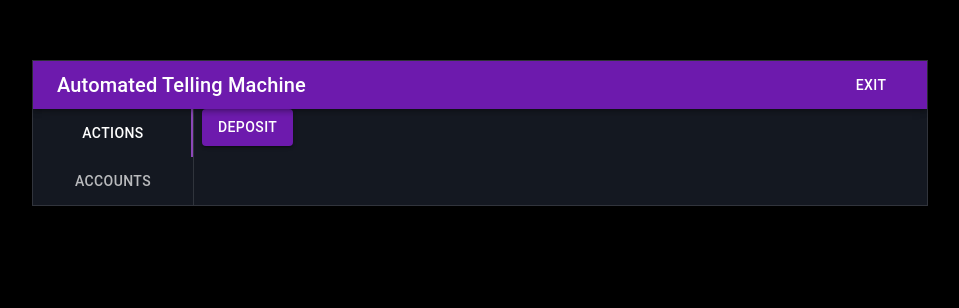
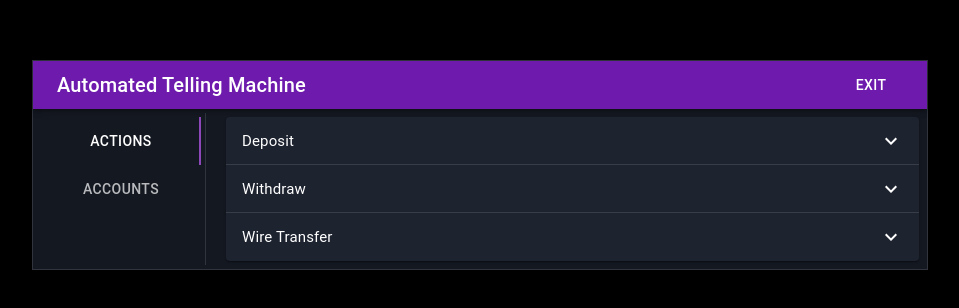
Before and after one commit to davidjyee/atm-react-ui, a React (Create React App) app: page /#/actions in a window 1280 px wide. Shown: the part 132-440 px from the top of the page, without its empty margins (160-1119 px from the left). Built offline with nearby package versions, Linux system fonts and the light colour scheme.

Commit message:
Added accordion for action page

```diff
--- a/package.json
+++ b/package.json
@@ -3,6 +3,7 @@
   "version": "0.1.0",
   "dependencies": {
     "@material-ui/core": "^4.11.4",
+    "@material-ui/icons": "^4.11.2",
     "@types/jest": "^26.0.15",
     "@types/node": "^12.0.0",
     "@types/react": "^16.9.53",
--- a/src/App.tsx
+++ b/src/App.tsx
@@ -22,6 +22,7 @@ const theme = createMuiTheme({
     },
     background: {
       default: '#141821',
+      paper: '#1e2330',
     },
   },
 });
--- a/src/components/Layout.tsx
+++ b/src/components/Layout.tsx
@@ -23,12 +23,20 @@ interface LayoutProps {
 
 const useStyles = makeStyles((theme: Theme) => ({
   root: {
-    'background-color': theme.palette.background.default,
+    backgroundColor: theme.palette.background.default,
     margin: '15%',
     border: `1px solid ${theme.palette.divider}`,
   },
   title: {
     flexGrow: 1,
+  },
+  navigation: {
+    borderRight: `1px solid ${theme.palette.divider}`,
+    margin: theme.spacing(1),
+  },
+  content: {
+    flexGrow: 1,
+    margin: theme.spacing(1),
   },
 }));
 
@@ -52,10 +60,12 @@ export default function Layout(props: LayoutProps) {
             </Toolbar>
           </AppBar>
           <Grid container spacing={1}>
-            <Grid item>
+            <Grid item className={classes.navigation}>
               <Navigation />
             </Grid>
-            <Grid item>{props.children}</Grid>
+            <Grid item className={classes.content}>
+              {props.children}
+            </Grid>
           </Grid>
         </div>
       </Fade>
--- a/src/components/Navigation.tsx
+++ b/src/components/Navigation.tsx
@@ -1,28 +1,19 @@
 import React from 'react';
 
 import { Tabs, Tab } from '@material-ui/core';
-import { makeStyles, Theme } from '@material-ui/core/styles';
 
 import { useLocation, useHistory } from 'react-router-dom';
-
-const useStyles = makeStyles((theme: Theme) => ({
-  tabs: {
-    borderRight: `1px solid ${theme.palette.divider}`,
-  },
-}));
 
 export default function Navigation() {
   const location = useLocation();
   const history = useHistory();
-  const classes = useStyles();
 
   return (
-    <div className={classes.tabs}>
     <Tabs
       orientation="vertical"
       variant="scrollable"
       value={location.pathname}
-        onChange={(event: React.ChangeEvent<{}>, newValue: number) => {
+      onChange={(event: React.ChangeEvent<{}>, newValue: string) => {
         console.log(newValue);
         history.push(newValue);
       }}
@@ -30,6 +21,5 @@ export default function Navigation() {
       <Tab label="Actions" value="/actions" />
       <Tab label="Accounts" value="/accounts" />
     </Tabs>
-    </div>
   );
 }
--- a/src/components/pages/ActionsPage.tsx
+++ b/src/components/pages/ActionsPage.tsx
@@ -4,20 +4,139 @@ import { ThunkDispatch } from '../../store';
 import { useDispatch } from 'react-redux';
 import { deposit } from '../../actions';
 
-import Button from '@material-ui/core/Button';
+import {
+  Grid,
+  Button,
+  InputAdornment,
+  TextField,
+  Accordion,
+  AccordionSummary,
+  AccordionDetails,
+  Divider,
+  Typography,
+} from '@material-ui/core';
+import { makeStyles, Theme, createStyles } from '@material-ui/core/styles';
+import { ExpandMore as ExpandMoreIcon } from '@material-ui/icons';
 
-export default function ActionsPage() {
+const useStyles = makeStyles((theme: Theme) =>
+  createStyles({
+    root: {
+      width: '100%',
+    },
+    heading: {
+      fontSize: theme.typography.pxToRem(15),
+      fontWeight: theme.typography.fontWeightRegular,
+    },
+  })
+);
+
+function ActionDeposit() {
   const dispatch: ThunkDispatch = useDispatch();
 
   return (
-    <div className="ActionsPage">
-      <Button
-        onClick={() => dispatch(deposit(50)).then(console.log)}
-        variant="contained"
-        color="primary"
-      >
-        Deposit
-      </Button>
+    <Grid container direction="column" spacing={2}>
+      <Grid item>
+        <TextField
+          label="Amount to Deposit"
+          InputProps={{
+            startAdornment: <InputAdornment position="start">$</InputAdornment>,
+          }}
+          variant="filled"
+        />
+      </Grid>
+      <Divider />
+      <Grid item>
+        <Button onClick={() => dispatch(deposit(50)).then(console.log)} variant="contained" color="primary">
+          Deposit
+        </Button>
+      </Grid>
+    </Grid>
+  );
+}
+
+function ActionWithdraw() {
+  const dispatch: ThunkDispatch = useDispatch();
+
+  return (
+    <Grid container direction="column" spacing={2}>
+      <Grid item>
+        <TextField
+          label="Amount to Withdraw"
+          InputProps={{
+            startAdornment: <InputAdornment position="start">$</InputAdornment>,
+          }}
+          variant="filled"
+        />
+      </Grid>
+      <Divider />
+      <Grid item>
+        <Button onClick={() => dispatch(deposit(50)).then(console.log)} variant="contained" color="primary">
+          Withdraw
+        </Button>
+      </Grid>
+    </Grid>
+  );
+}
+
+function ActionTransfer() {
+  const dispatch: ThunkDispatch = useDispatch();
+
+  return (
+    <Grid container direction="column" spacing={2}>
+      <Grid item>
+        <TextField
+          label="Amount to Transfer"
+          InputProps={{
+            startAdornment: <InputAdornment position="start">$</InputAdornment>,
+          }}
+          variant="filled"
+        />
+      </Grid>
+      <Divider />
+      <Grid item>
+        <Button onClick={() => dispatch(deposit(50)).then(console.log)} variant="contained" color="primary">
+          Transfer
+        </Button>
+      </Grid>
+    </Grid>
+  );
+}
+
+export default function ActionsPage() {
+  const classes = useStyles();
+
+  return (
+    <div className={classes.root}>
+      <Accordion>
+        <AccordionSummary
+          expandIcon={<ExpandMoreIcon />}
+        >
+          <Typography className={classes.heading}>Deposit</Typography>
+        </AccordionSummary>
+        <AccordionDetails>
+          <ActionDeposit />
+        </AccordionDetails>
+      </Accordion>
+      <Accordion>
+        <AccordionSummary
+          expandIcon={<ExpandMoreIcon />}
+        >
+          <Typography className={classes.heading}>Withdraw</Typography>
+        </AccordionSummary>
+        <AccordionDetails>
+          <ActionWithdraw />
+        </AccordionDetails>
+      </Accordion>
+      <Accordion>
+        <AccordionSummary
+          expandIcon={<ExpandMoreIcon />}
+        >
+          <Typography className={classes.heading}>Wire Transfer</Typography>
+        </AccordionSummary>
+        <AccordionDetails>
+          <ActionTransfer />
+        </AccordionDetails>
+      </Accordion>
     </div>
   );
 }
```
Also changed, not shown: 1 other file (tests, documents, lock files or other folders). Lines whose indentation alone changed are shown as unchanged.
